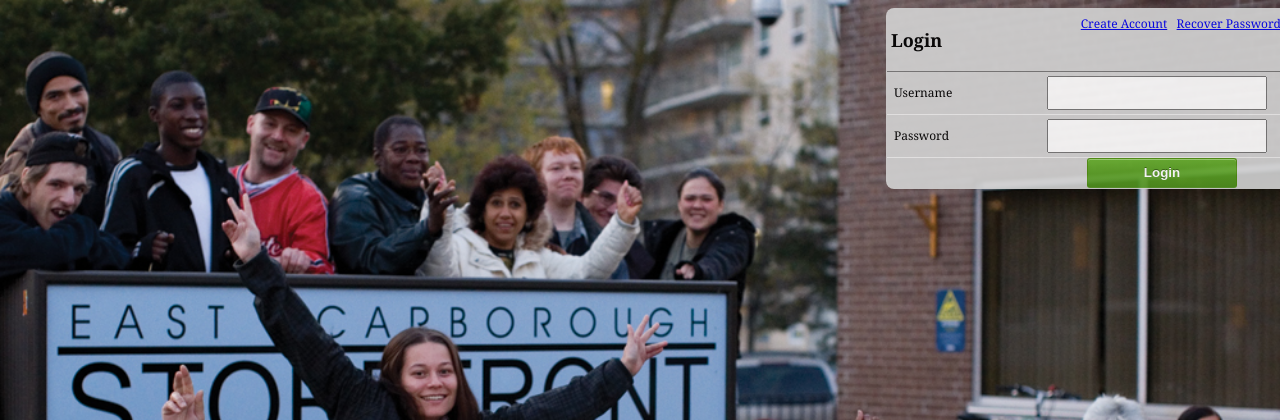
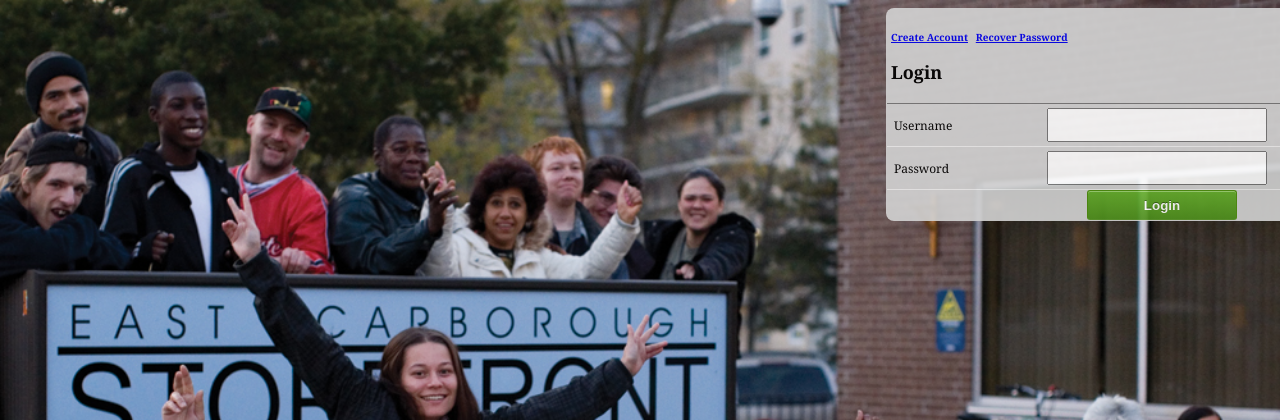
Before and after one commit to StevenDao/Storefront-Calendar, a CodeIgniter app: page /index.php/account/login in a window 1280 px wide. Shown: the top 420 px of the page. Run offline with CodeIgniter, Linux system fonts and the light colour scheme.

Commit message:
Update loginForm.php

```diff
--- a/website/application/views/account/loginForm.php
+++ b/website/application/views/account/loginForm.php
@@ -18,7 +18,7 @@
 ?>
 <ul>
 	<li>
-		<h5 class="link">
+		<h5>
 		<?php
 			echo anchor('account/newForm','Create Account') . '&nbsp &nbsp';
 			echo anchor('account/recoverPasswordForm','Recover Password');
```
